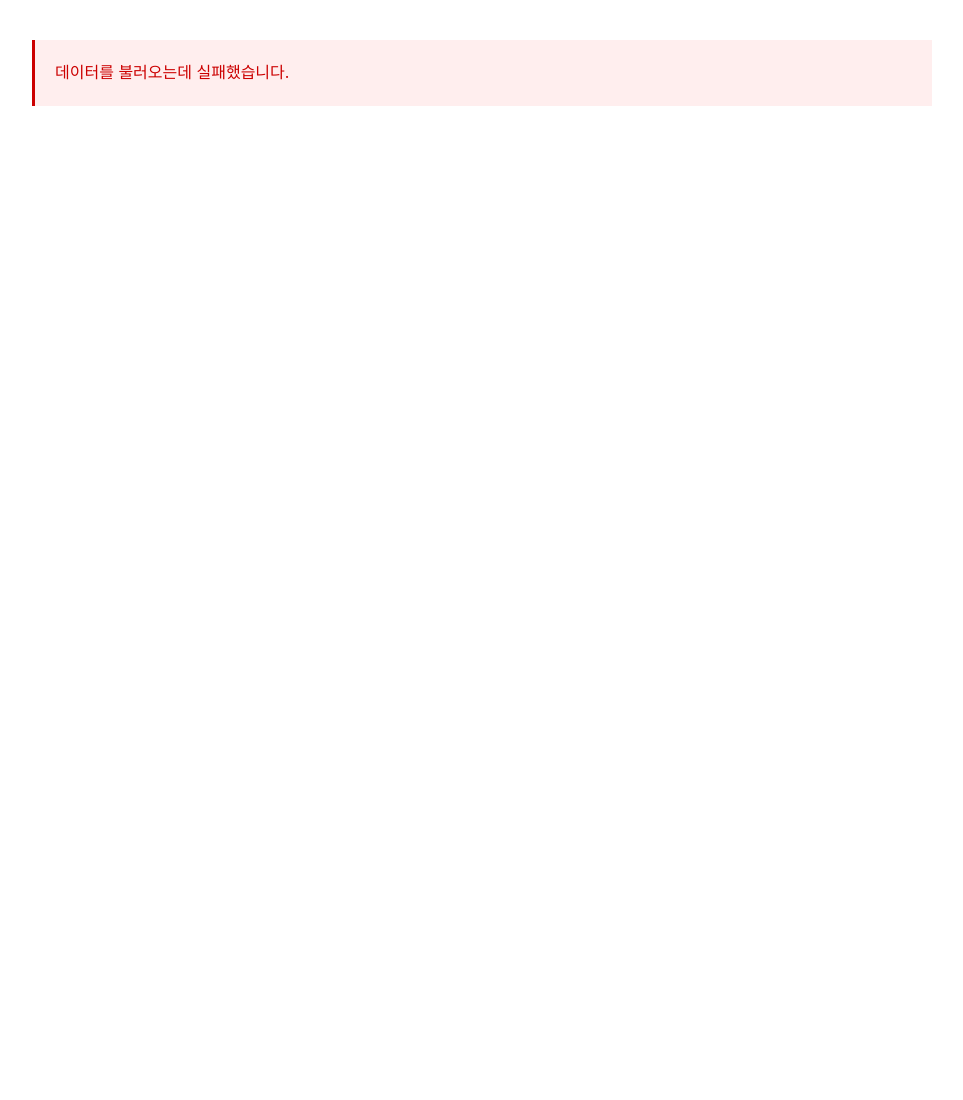
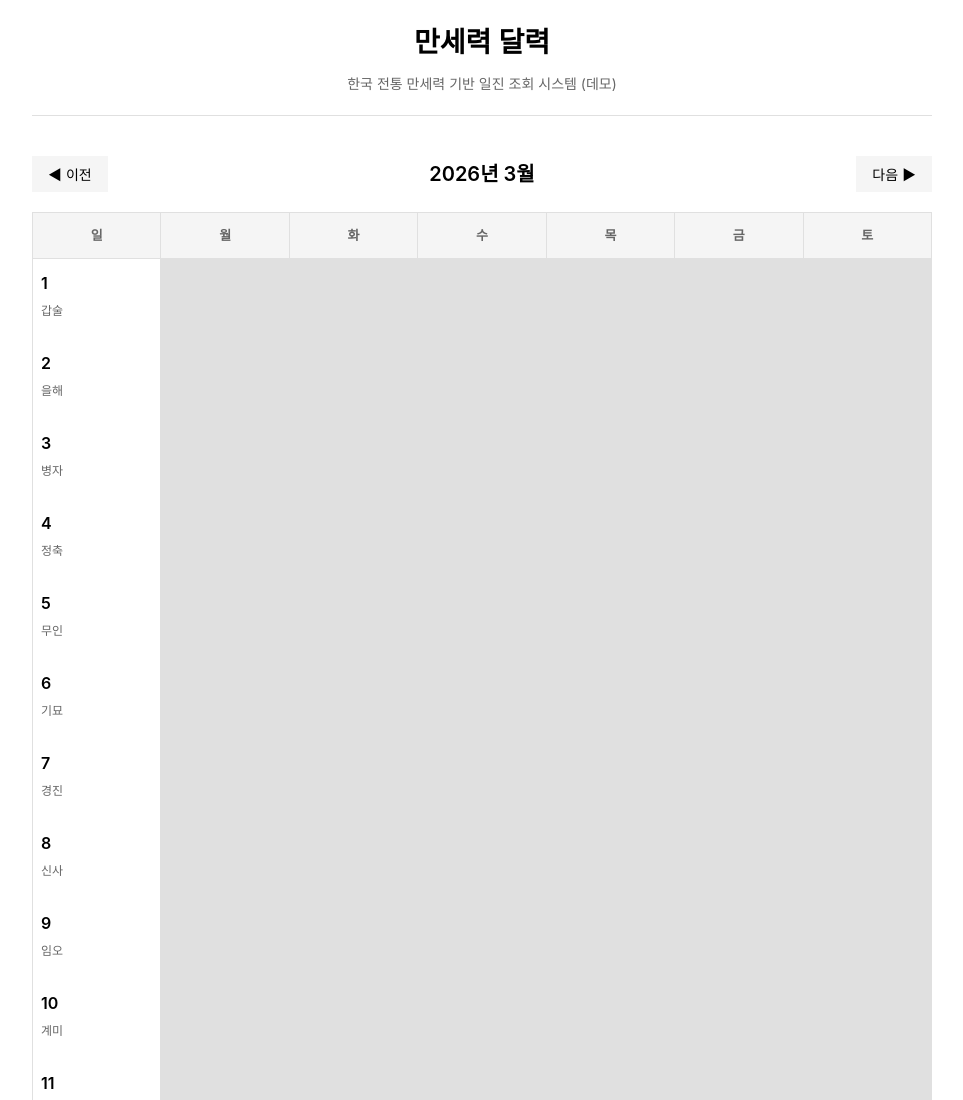
Before and after one commit to josumin0729/manseryeok-demo, a plain HTML site: page index.html in a window 1280 px wide. Shown: the top 1100 px of the page, without its empty margins (158-1121 px from the left). Before the commit the page ends 800 px from the top, so only its background shows below. Drawn offline with Linux system fonts and the light colour scheme; no server answers.

Commit message:
Update index.html

```diff
--- a/index.html
+++ b/index.html
@@ -367,10 +367,10 @@
     async function loadData() {
       try {
         const [koreaRes, jamiRes, dictRes, daeunRes] = await Promise.all([
-          fetch('/korea_data_sample.json'),
-          fetch('/jami_data_sample.json'),
-          fetch('/dictionary_FINAL.json'),
-          fetch('/life_phase_fortune_sample.json')
+          fetch('/data/korea_data_sample.json'),
+          fetch('/data/jami_data_sample.json'),
+          fetch('/data/dictionary_FINAL.json'),
+          fetch('/data/life_phase_fortune_sample.json')
         ]);
 
         koreaData = await koreaRes.json();
```
